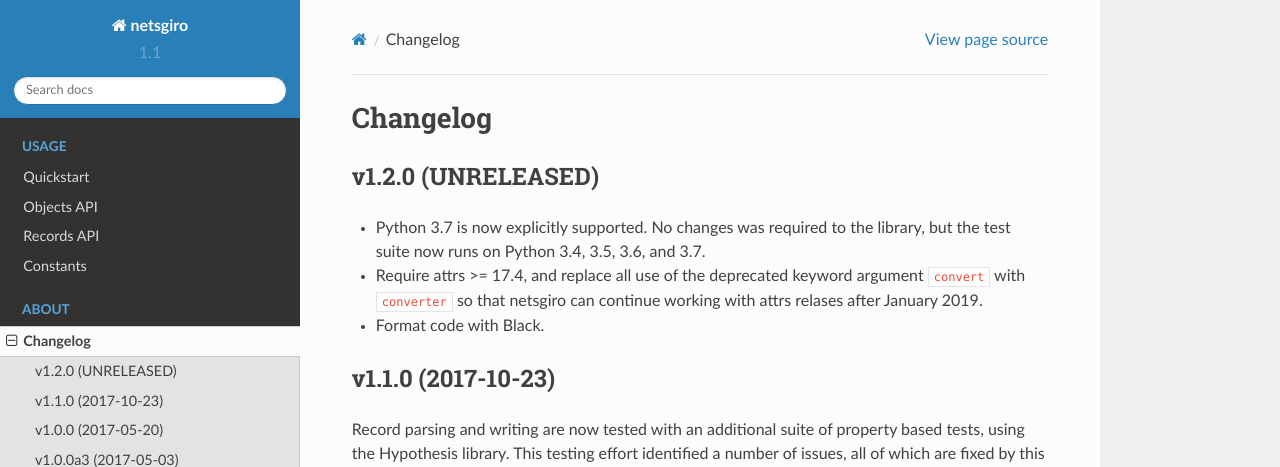
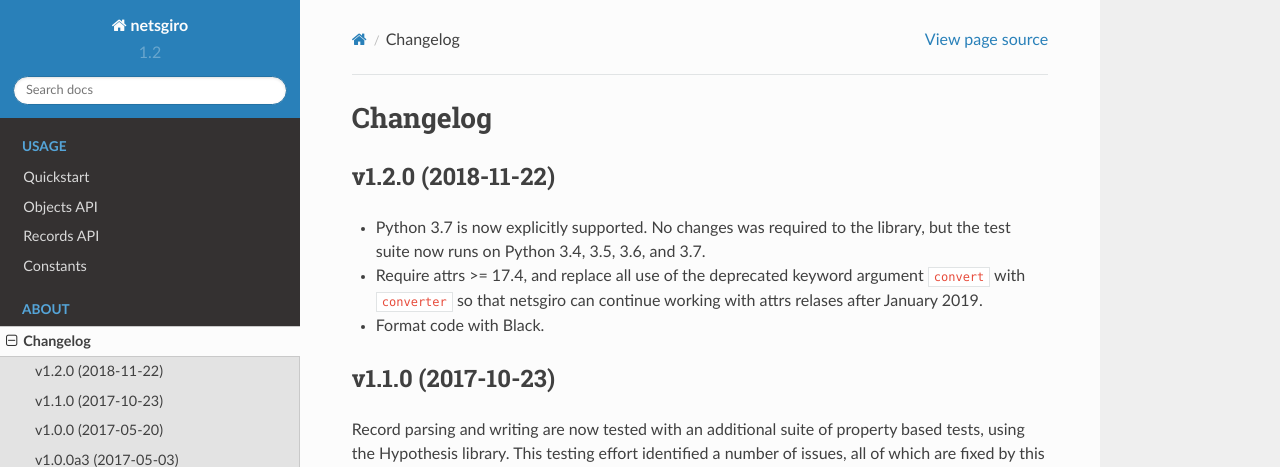
Before and after one commit to otovo/python-netsgiro, a Sphinx documentation site: the page built from docs/changelog.rst, in a window 1280 px wide and 900 px high. Shown: the top 467 px of the window. Built offline with Sphinx 7.4.7 and the Read the Docs theme 2.0.0, drawn with Linux system fonts in a browser that asks for light colours.

Commit message:
Release v1.2.0

```diff
--- a/docs/changelog.rst
+++ b/docs/changelog.rst
@@ -3,7 +3,7 @@ Changelog
 =========
 
 
-v1.2.0 (UNRELEASED)
+v1.2.0 (2018-11-22)
 ===================
 
 - Python 3.7 is now explicitly supported. No changes was required to the
--- a/netsgiro/__init__.py
+++ b/netsgiro/__init__.py
@@ -1,7 +1,7 @@
 """File parsers for Nets AvtaleGiro and OCR Giro files."""
 
 
-__version__ = '1.1.0'
+__version__ = '1.2.0'
 
 
 from netsgiro.constants import *  # noqa: Reexport
```
